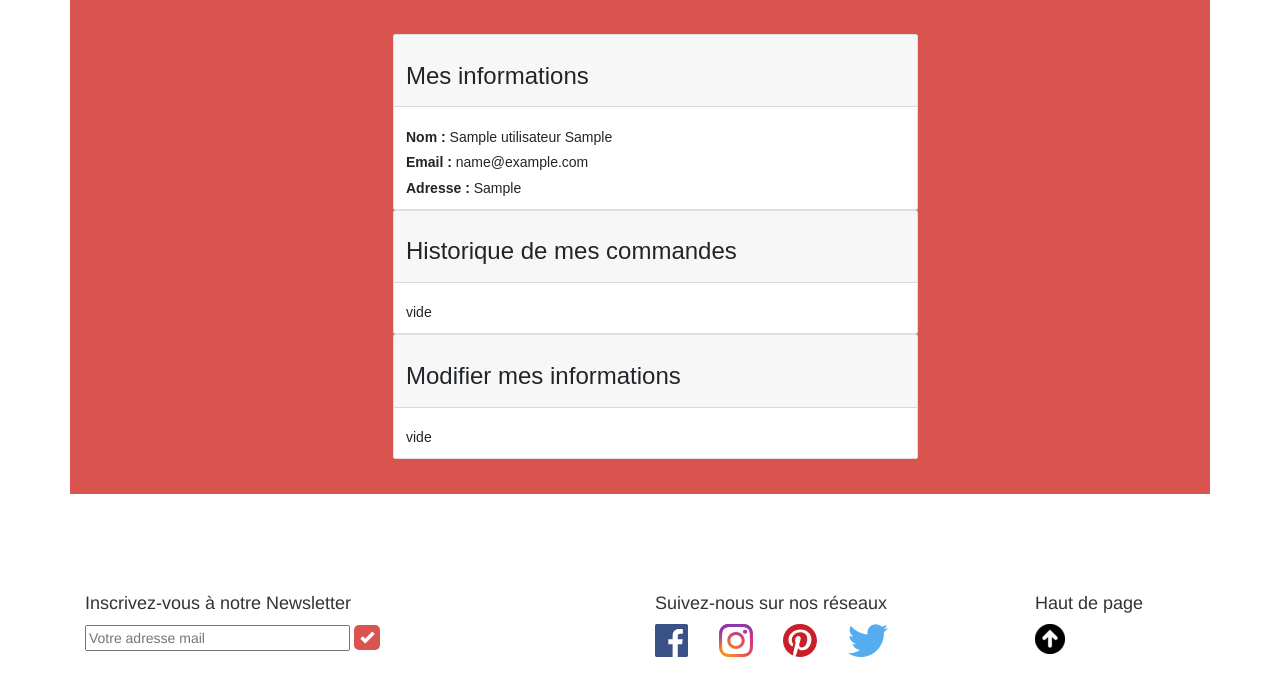
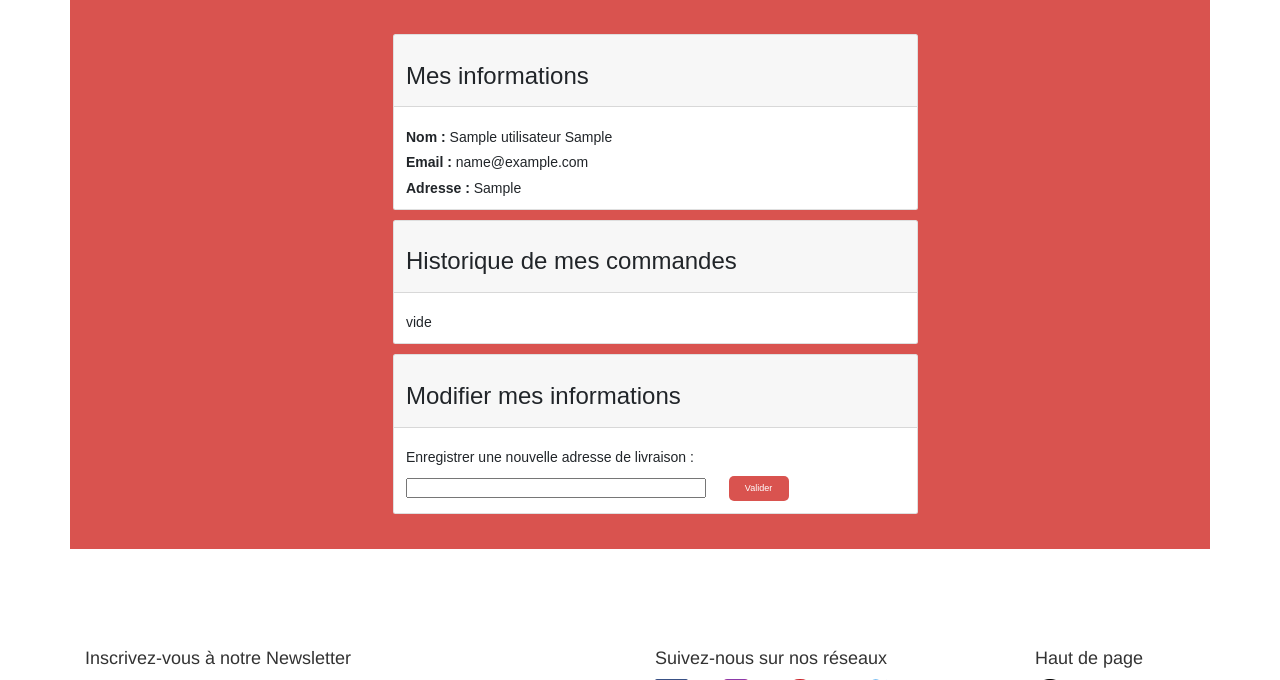
Before and after one commit to EvanEdenschool/Etudedecas, a PHP site: page /views/mon_compte.php?id=1 in a window 1280 px wide. Shown: the part 535-1215 px from the top of the page. Run offline with PHP 8.4, Linux system fonts and the light colour scheme; tables that the repository leaves empty or names only in its code hold one stand-in row (values such as "Sample post").

Commit message:
Update page Mon Compte

```diff
--- a/src/views/mon_compte.php
+++ b/src/views/mon_compte.php
@@ -92,6 +92,24 @@ $user = Controller::getUtilisateurById($_GET['id']);
             padding-top: 120px;
             text-shadow: 2px 2px 3px #000000;
         }
+        #bouton_adresse_update {
+            background-color: #d9534f;
+            border-style: none;
+            border-radius: 5px;
+            color: #FFFFFF;
+            margin-left: 20px;
+            height: 25px;
+            width: 60px;
+        }
+        #bouton_adresse_update:hover {
+            background-color: #BD4946;
+        }
+        .infos {
+            margin-bottom: 10px;
+        }
+        .cmd {
+            margin-bottom: 10px;
+        }
 
     </style>
     <title>Mon compte</title>
@@ -120,7 +138,7 @@ $user = Controller::getUtilisateurById($_GET['id']);
                 </div>
             </div>
         </div>
-        <div class="container">
+        <div class="container cmd">
             <div class="row justify-content-center ">
                 <div class="col-md-6">
                     <div class="card">
@@ -139,7 +157,9 @@ $user = Controller::getUtilisateurById($_GET['id']);
                     <div class="card">
                         <div class="card-header"><h3>Modifier mes informations</h3></div>
                             <div class="card-body">
-                                <h5 class="card-text"> vide</h5>
+                                <h5>Enregistrer une nouvelle adresse de livraison :</h5>
+                                <input type="text" name="adresse_update" id="adresse_update" style="width: 300px;">
+                                <button type="submit" name="valider" id="bouton_adresse_update">Valider</button>
                             </div>
                         </div>
                     </div>
```
